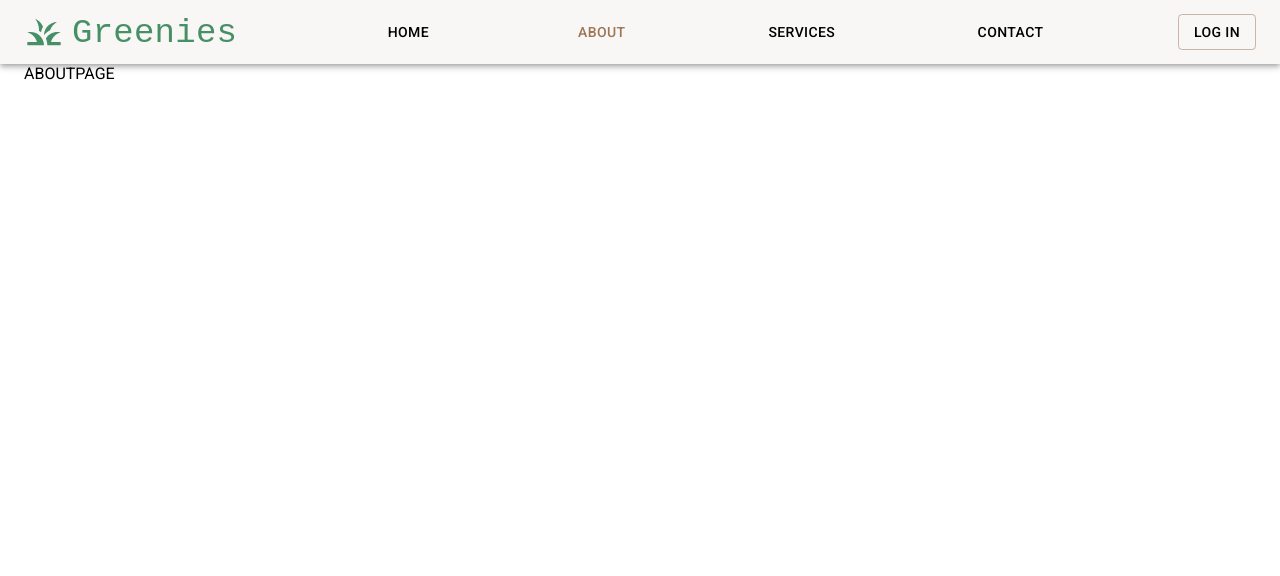
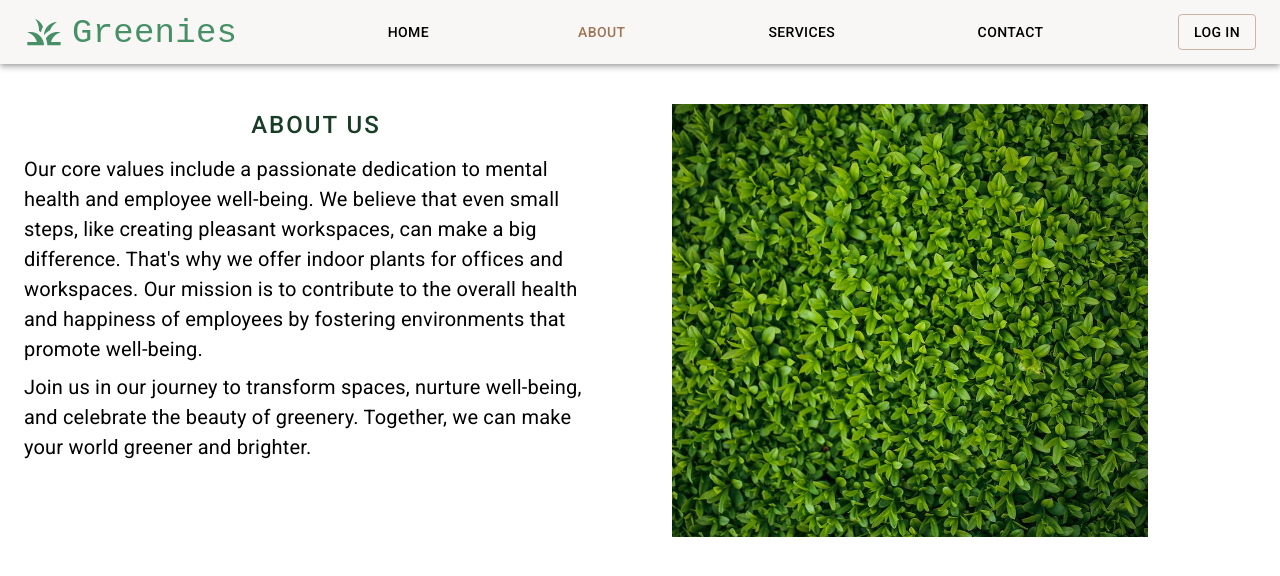
Before and after one commit to Tomi-Salminen/Ohjelmistoprojekti, a React (Vite) app in the folder frontend/: page /about in a window 1280 px wide. Shown: the top 576 px of the page. Built offline with nearby package versions, Linux system fonts and the light colour scheme; the HTML template or start-up script is replaced by a standard one.

Commit message:
muuten valmis, kuva vaihtoon

```diff
--- a/frontend/src/pages/AboutPage.jsx
+++ b/frontend/src/pages/AboutPage.jsx
@@ -1,6 +1,44 @@
+import { Grid, Box, Typography, Stack } from '@mui/material';
+import testImg from '../images/leaves.jpg'
+
 const AboutPage = () => {
     return (
-        <div>ABOUTPAGE</div>
+        <div style={{paddingTop: "40px"}}>
+            <Grid container spacing={8}>
+                <Grid item xs={12} sm={6}>
+                        <Typography variant="button"
+                                    sx={{color: '#183c25', textTransform: "uppercase", fontSize: "24px", letterSpacing: "2px", paddintTop: "-10px", display: "flex", justifyContent: "center"}}>
+                            ABOUT US
+                        </Typography>
+                        <Typography sx={{fontSize: "20px", mt: 1}}>
+                            Our core values include a passionate dedication
+                            to mental health and employee well-being. We
+                            believe that even small steps, like creating
+                            pleasant workspaces, can make a big difference.
+                            That's why we offer indoor plants for offices and
+                            workspaces. Our mission is to contribute to the
+                            overall health and happiness of employees by
+                            fostering environments that promote well-being.
+                        </Typography>
+                        <Typography sx={{fontSize: "20px", mt: 1}}>
+                            Join us in our journey to transform spaces,
+                            nurture well-being, and celebrate the beauty of
+                            greenery. Together, we can make your world
+                            greener and brighter.
+                        </Typography>
+                </Grid>
+                <Grid item xs={12} sm={5}>
+                    <Box component="img"
+                                sx={{
+                                    width: "100%",
+                                    objectFit: "cover",
+                                    aspectRatio: 3.3/3,
+                                    objectPosition: "50% 80%"
+                                }}
+                                src={testImg} />
+                </Grid>
+            </Grid>
+        </div>
     );
 }
 
--- a/frontend/src/pages/PlantInfo.jsx
+++ b/frontend/src/pages/PlantInfo.jsx
@@ -19,7 +19,7 @@ const PlantInfo = () => {
         <div style={{ paddingTop: "20px"}}>
             <Typography variant='button' sx={{ color: '#183c25', fontSize: '2em', letterSpacing: "2px"}}>PLANTS & FLOWERS</Typography>
             <Grid container spacing={2} sx={{mt: 1}}>
-                <Grid item xs={5}>
+                <Grid item xs={12} sm={5}>
                     <Box component="img"
                         sx={{
                             width: "100%",
@@ -29,7 +29,7 @@ const PlantInfo = () => {
                         }}
                         src={data[id].image} />
                 </Grid>
-                <Grid item xs={7} sx={{ padding: "0px" }}>
+                <Grid item xs={12} sm={7} sx={{ padding: "0px" }}>
                     <Typography variant="button"
                                 sx={{color: '#183c25', textTransform: "uppercase", fontSize: "24px", letterSpacing: "2px", paddintTop: "-10px"}}>
                         {data[id].name}
```
